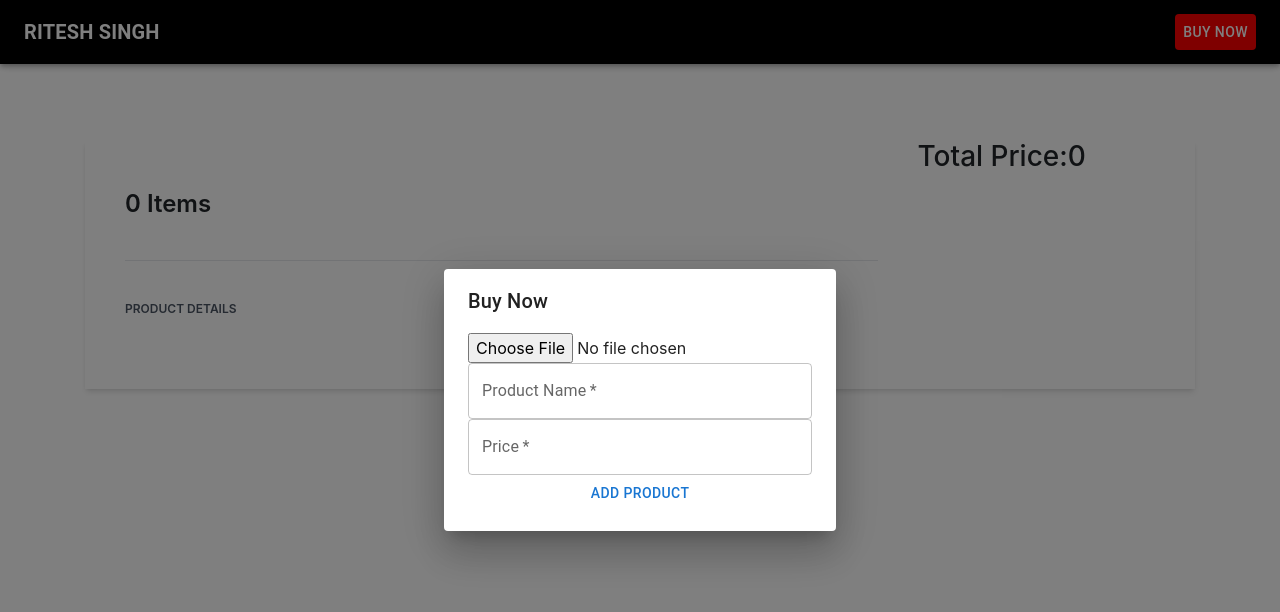
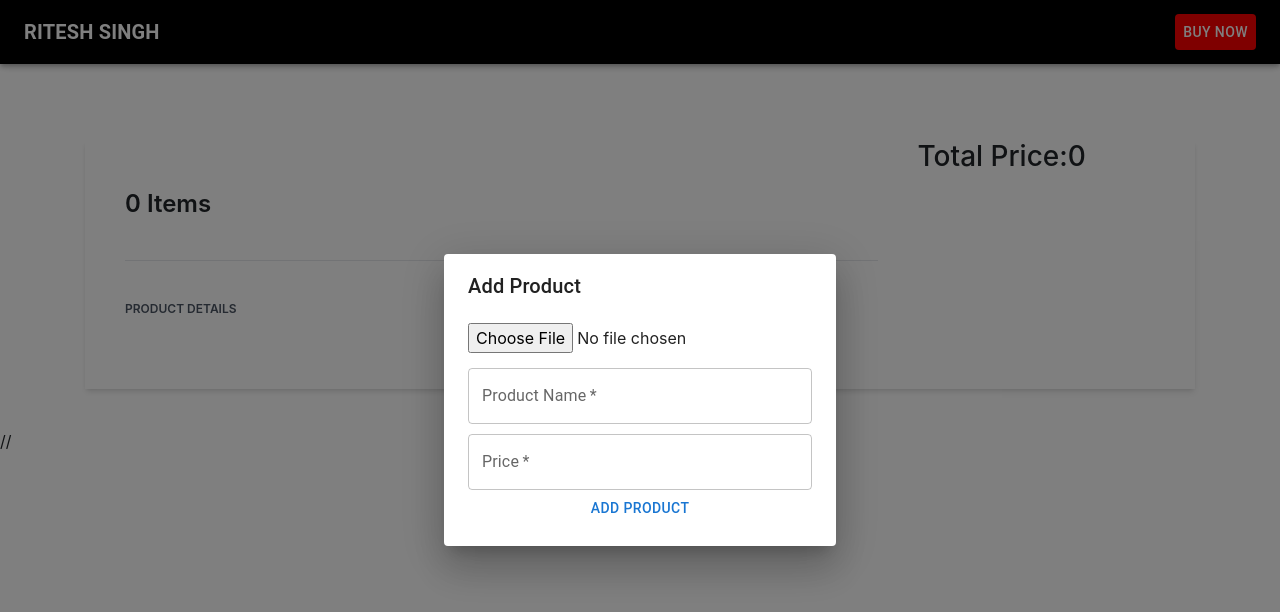
Before and after one commit to riteshsingh132/cartproject, a React (Create React App) app: page / in a window 1280 px wide. Both pictures are taken after a click on the button "BUY NOW". Shown: the top 612 px of the page. Built offline with nearby package versions, Linux system fonts and the light colour scheme.

Commit message:
first commit

```diff
--- a/src/App.js
+++ b/src/App.js
@@ -1,14 +1,16 @@
 
+import { RouterProvider } from "react-router";
 import Home from "./components/Home";
 import Navbar from "./components/Navbar";
 import ShoppingCart from "./components/ShoppingCart";
+import { router } from "./components/router/Router";
 
 
 function App() {
   return (
     <div>
+      <RouterProvider router={router} />
 
-     <Home/>
      {/* <Navbar/> */}
 
     </div>
--- a/src/components/Navbar.js
+++ b/src/components/Navbar.js
@@ -6,6 +6,7 @@ import ShoppingCart from './ShoppingCart';
 
 function Navbar() {
 
+ const navigate=useNavigate()
   const [data, setData] = useState({
     productname: "",
     prodimage: "",
@@ -18,19 +19,19 @@ function Navbar() {
   const [counData,setCountData]=useState(0)
   const [totalAmount, setTotalAmount] = useState(0);
   const [productImage, setProductImage] = useState(null);
-  // const [image, setImage] = useState(null);
   const [open, setOpen] = useState(false);
   const [productName, setProductName] = useState('');
-  const [price, setPrice] = useState(0);
   const [orgCount,setOrigCount]=useState(0)
+  const [showBox,setshowBox]=useState(false)
+
 
   const handleOpen = () => {
     setOpen(true);
   };
 
-  const handleClose = () => {
-    setOpen(false);
-  };
+  // const handleClose = () => {
+  //   setOpen(false);
+  // };
 
   const handleImageChange = (event) => {
     const file = event.target.files[0]
@@ -59,18 +60,30 @@ function Navbar() {
     setData((prev) => ({ ...prev, price: event.target.value }));
   };
 
+
   const handleSubmit = () => {
+    if(data.productname ===""){
+      alert("Please File Product Name")
+    }else if(data.price ==""){
+      alert("Please File Product Price")
+
+    }else{
     const id=uuidv4();
     const newProduct={...data,id}
     setNewData([...newData, newProduct])
     setData({productname: "",prodimage: "",price: "",image: null})
      localStorage.setItem("data", JSON.stringify([...newData, data]))
-
+     navigate("./")
+     setshowBox(true)
+     setOpen(false);
     // Perform form submission logic here
     setTimeout(() => {
       const updatedData = [...newData, newProduct];
       localStorage.setItem("data", JSON.stringify(updatedData));
     }, 0);
+
+    }
+
   };
 
   useEffect(() => {
@@ -129,6 +142,9 @@ function Navbar() {
 
   // };
 
+
+  const [toggle,setToggle]=useState(false)
+
   const handleAddToBag = (prd) => {
     const cart = JSON.parse(localStorage.getItem("data")) || [];
     const updatedCart = cart.map((item) => {
@@ -154,6 +170,7 @@ function Navbar() {
     });
 
     setTotalAmount(totalPrice);
+    setToggle(true)
   };
   // const handleAddToBag = (productId, price) => {
   //   const count = counData[productId] || 0;
@@ -168,18 +185,18 @@ function Navbar() {
 
         <Toolbar className='justify-content-between'>
           <Typography style={{fontWeight:"bold",fontSize:"20px"}}>RITESH SINGH</Typography>
-          <Button sx={{ backgroundColor: "red" }} color="inherit" onClick={handleOpen}>
+          <Button sx={{ backgroundColor: "red", ":hover":{bgcolor:"green"}}} color="inherit" onClick={handleOpen}>
             Buy Now
           </Button>
         </Toolbar>
       </AppBar>
 
-      <Dialog open={open} onClose={handleClose}>
-        <DialogTitle>Buy Now</DialogTitle>
+       <Dialog open={open}>
+        <DialogTitle sx={{margin:"0 0 5px 0" }}>Add Product</DialogTitle>
         <DialogContent>
           <Box display="flex" flexDirection="column">
-            <input type="file" accept="image/*" onChange={handleImageChange} />
-            <TextField
+           <input type="file" style={{margin:"0 0 5px 0"}} accept="image/*" onChange={handleImageChange} />
+            <TextField sx={{margin:"10px 0 10px 0"}}
               label="Product Name"
               value={data.productname}
               onChange={handleProductNameChange}
@@ -189,13 +206,13 @@ function Navbar() {
               label="Price"
               value={data.price}
               onChange={handlePriceChange}
+              type='number'
               required
             />
-            <Button onClick={handleSubmit}>Add Product</Button>
+            <Button  onClick={handleSubmit}>Add Product</Button>
           </Box>
         </DialogContent>
       </Dialog>
-
 
       <div>
 
@@ -240,7 +257,10 @@ function Navbar() {
         </div>}
 
       </div>
-      <ShoppingCart newData={newData} totalAmount={totalAmount} counData={counData} setOrigCount={setOrigCount}/>
+
+
+     <ShoppingCart newData={newData} totalAmount={totalAmount} counData={counData} setOrigCount={setOrigCount} toggle={toggle}/>
+
     </div>
   );
 }
--- a/src/components/ShoppingCart.js
+++ b/src/components/ShoppingCart.js
@@ -1,6 +1,6 @@
 import React from 'react'
 
-function ShoppingCart({newData,totalAmount,counData,setOrigCount}) {
+function ShoppingCart({newData,totalAmount,counData,setOrigCount,toggle}) {
 
 
   const recdData=JSON.parse(localStorage.getItem("data")) || [];
@@ -27,9 +27,8 @@ function ShoppingCart({newData,totalAmount,counData,setOrigCount}) {
 
           {recdData && recdData.map((item) => (
 
-
-
             <>
+            {toggle ?
 
             <div className="flex items-center hover:bg-gray-100 -mx-8 px-6 py-2" key={item.id}>
             {/* product */}
@@ -63,12 +62,14 @@ function ShoppingCart({newData,totalAmount,counData,setOrigCount}) {
             {/* <span className="text-center w-1/5 font-semibold text-sm">{totalAmount}</span> */}
             </div>
 
+            :" "}
             </>
           ))}
         </div>
         <h3>Total Price:{totalAmount}</h3>
       </div>
     </div>
+    //
 
     </>
   )
--- /dev/null
+++ b/src/components/router/RootLayout.js
@@ -0,0 +1,14 @@
+import React from 'react'
+import { Outlet } from 'react-router'
+
+
+function RootLayout() {
+  return (
+    <div>
+
+        <Outlet/>
+    </div>
+  )
+}
+
+export default RootLayout
--- /dev/null
+++ b/src/components/router/Router.js
@@ -0,0 +1,13 @@
+import { createBrowserRouter, createRoutesFromElements, Route }  from "react-router-dom";
+import RootLayout from "./RootLayout";
+import Home from "../Home";
+
+
+
+export const router=createBrowserRouter(
+    createRoutesFromElements(
+        <Route path="/" element={<RootLayout/>}>
+            <Route path="/" element={<Home/>}/>
+        </Route>
+    )
+)
```
Lines whose indentation alone changed are shown as unchanged.
